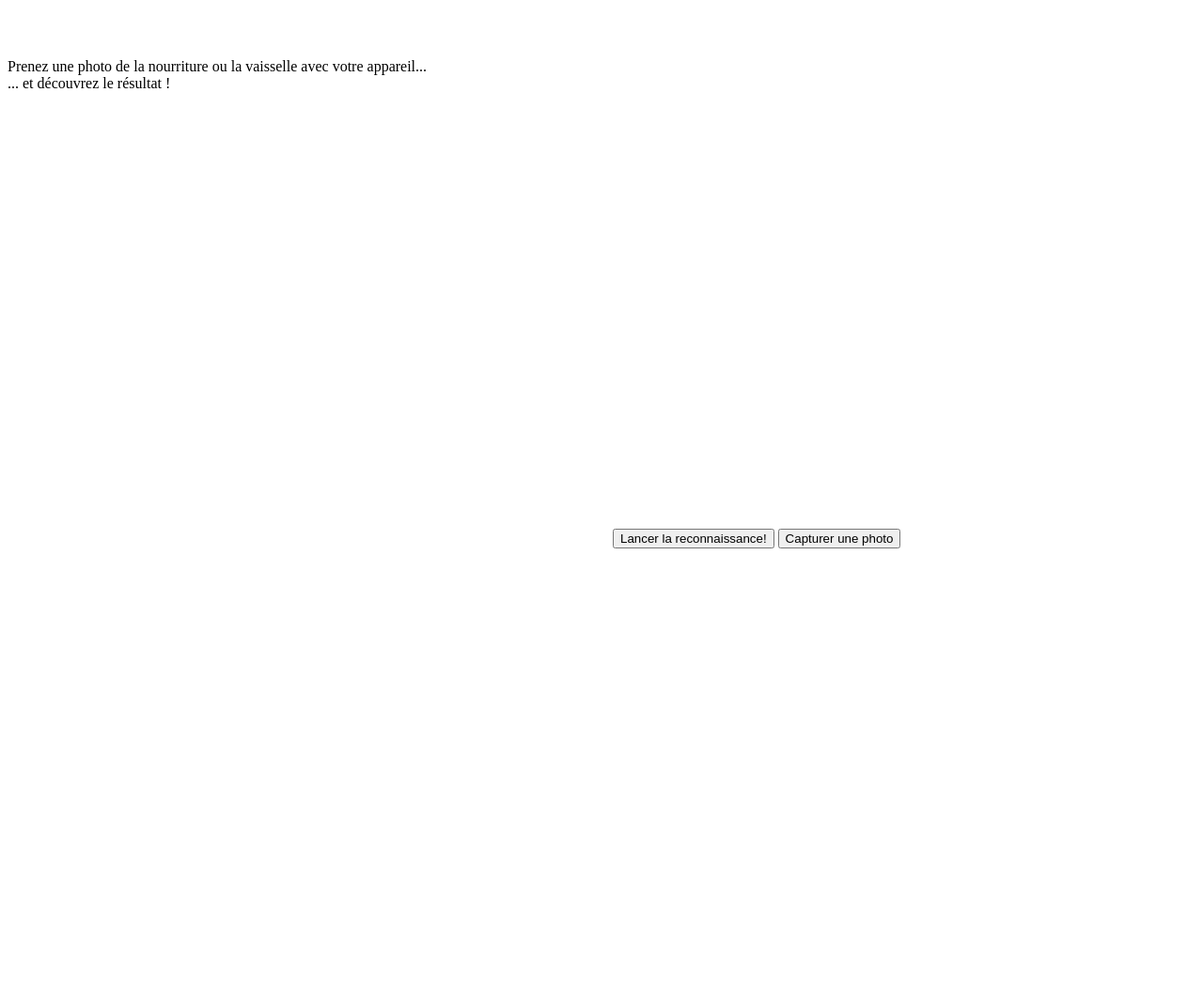
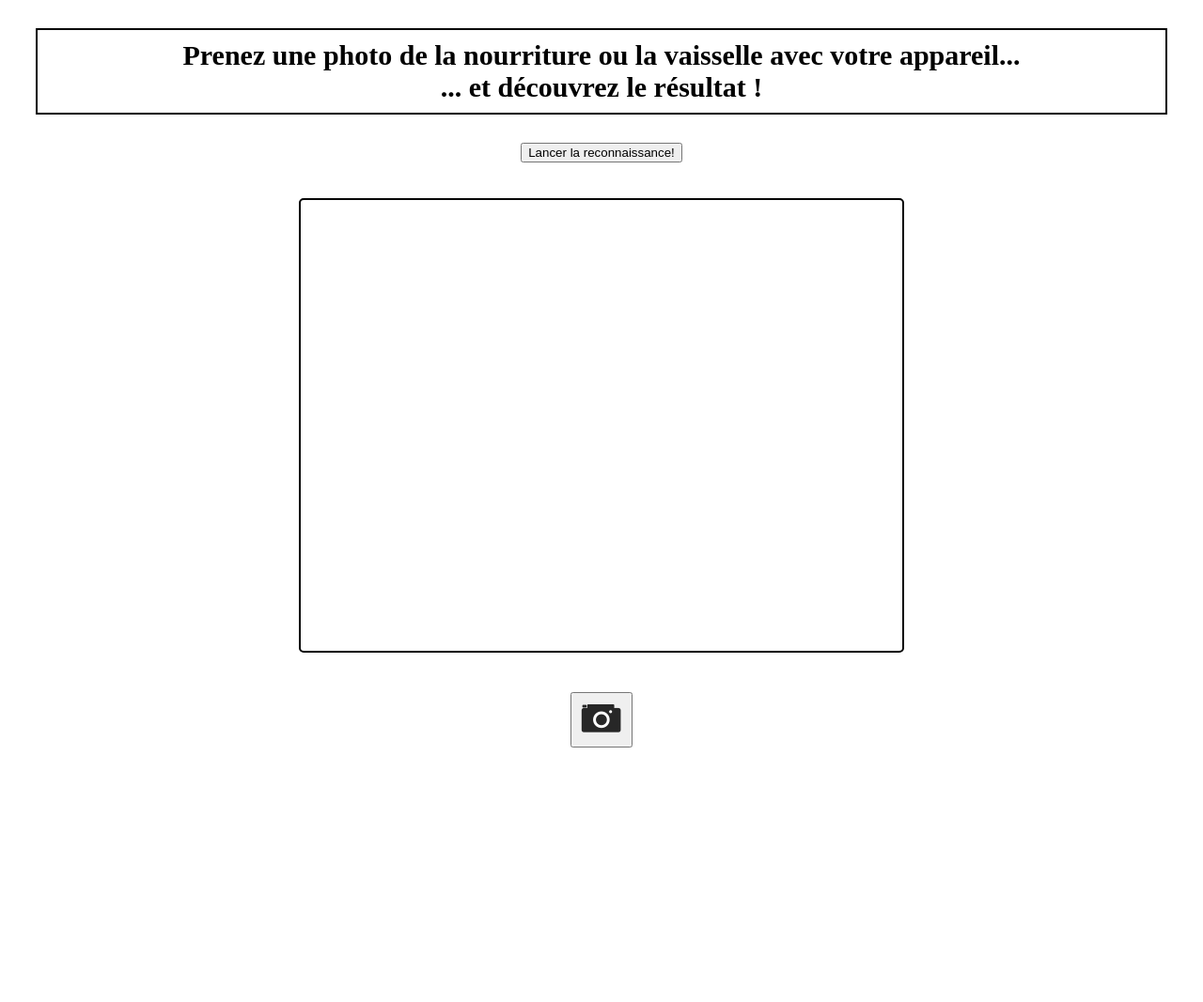
Before and after one commit to Coding-contest-WTA/MenuMystery, a plain HTML site: page front/templates/reconnaissance-objets.html in a window 1280 px wide. Shown: the whole page at 94% size. After the commit the page ends 816 px from the top, so only its background shows below. Drawn offline with Linux system fonts and the light colour scheme.

Commit message:
base css reco

```diff
--- a/front/css/front.css
+++ b/front/css/front.css
@@ -339,14 +339,6 @@ body {
     font-weight: bold;
     font-size: 40px;
 }
-#text_reco {
-    border: 2px solid black;
-    background-color: white;
-    padding: 10px;
-    text-align: center;
-    font-weight: bold;
-    font-size: 30px;
-}
 #create_lists {
     border: 2px solid black;
     background-color: white;
--- /dev/null
+++ b/front/css/reconaissance.css
@@ -0,0 +1,53 @@
+body {
+    text-align: center;
+    background-color: #ffffff;
+}
+
+#text_reco {
+    margin-top: 50px;
+}
+
+#videoContainer {
+    display: inline-block;
+    position: relative;
+    border: 2px solid #000000; /* Cadre noir */
+    border-radius: 5px;
+    overflow: hidden;
+    margin-top: 20px;
+}
+
+#video {
+    display: block;
+    margin: 0 auto; /* Centrer la vidéo */
+}
+
+#capturedImage {
+    display: none;
+}
+
+#captureButton {
+    margin-top: 20px;
+}
+
+#captureImage {
+    width: 50px; /* Largeur de l'image bouton */
+    height: 50px; /* Hauteur de l'image bouton */
+    cursor: pointer;
+}
+
+#predictions {
+    margin-top: 20px;
+}
+
+#message {
+    margin-top: 20px;
+}
+#text_reco {
+    border: 2px solid black;
+    background-color: white;
+    padding: 10px;
+    text-align: center;
+    font-weight: bold;
+    font-size: 30px;
+    margin: 30px;
+}
--- a/front/js/gashapon.js
+++ b/front/js/gashapon.js
@@ -47,7 +47,7 @@ function handleImageClick() {
                         document.getElementById("displayTypeText").style.fontSize = "80px";
                         document.getElementById("redirection").style.display = 'block';
                         document.getElementById('filterRestoBut').style.display = 'block';
-                    }, 3000);
+                    }, 5000);
                 } else {
                     console.log("Aucune donnée à afficher");
                 }
--- a/front/templates/reconnaissance-objets.html
+++ b/front/templates/reconnaissance-objets.html
@@ -2,19 +2,31 @@
 <html>
 <head>
     <title>Reconnaissance d'objets japonais</title>
+    <link rel="stylesheet" href="../css/reconaissance.css">
 </head>
+
 <body>
-    <br><br><br><div id="text_reco">
+    <div id="text_reco">
         Prenez une photo de la nourriture ou la vaisselle avec votre appareil...<br>
         ... et découvrez le résultat !
     </div>
 
-    <video id="video" width="640" height="480" autoplay></video>
     <button id="startButton">Lancer la reconnaissance!</button>
-    <button id="captureButton">Capturer une photo</button>
+    <br><br>
+    <div id="videoContainer">
+        <video id="video" width="640" height="480" autoplay></video>
+    </div>
+    <br><br>
+    <button id="captureButton">
+        <img id="captureImage" src="../assets/images/reco_icon.png" alt="prendre photo" width="20%">
+    </button>
     <canvas id="capturedImage" width="640" height="480"></canvas>
+
     <div id="predictions"></div>
     <div id="message"></div>
-    <script src="../js/reconnaissance-objets.js"></script>
+
 </body>
+
+<script src="../js/reconnaissance-objets.js"></script>
+
 </html>
```
Also changed, not shown: front/templates/geshapon_page_restaurants.html (+1 -1 lines).
